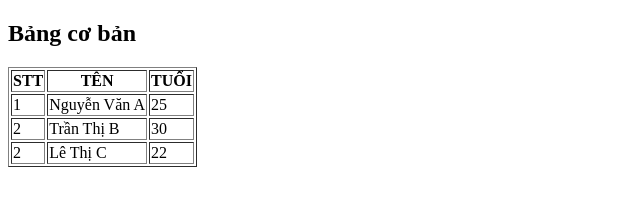
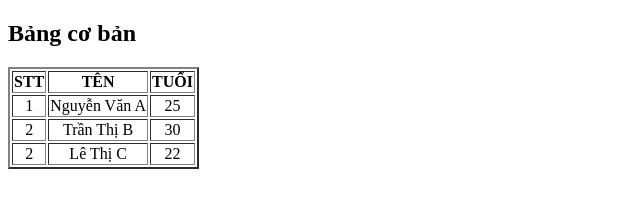
Before and after one commit to nguyenvantoan2006/wed, a plain HTML site: page index.html in a window 1280 px wide. Shown: the whole page, without its empty margins (0-640 px from the left). Drawn offline with Linux system fonts and the light colour scheme.

Commit message:
Add files via upload

```diff
--- a/index.html
+++ b/index.html
@@ -4,10 +4,15 @@
     <meta charset="UTF-8">
     <meta name="viewport" content="width=device-width, initial-scale=1.0">
     <title>Document</title>
+    <style>
+        td{
+            text-align: center;
+        }
+    </style>
 </head>
 <body>
-   <h2>Bảng cơ bản</h2>
-   <table border="1">
+    <h2>Bảng cơ bản</h2>
+   <table border="2">
     <tr>
         <th>STT</th>
         <th>TÊN</th>
@@ -31,6 +36,5 @@
     </tr>
 
    </table>
-
 </body>
 </html>
```
